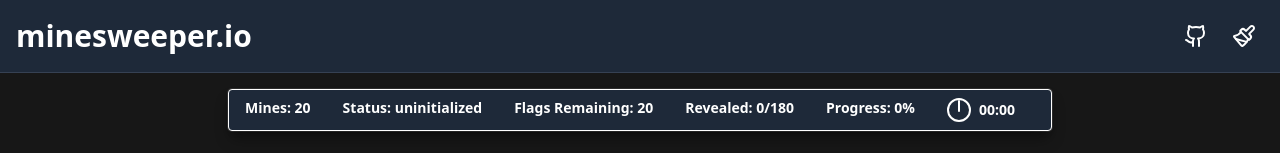
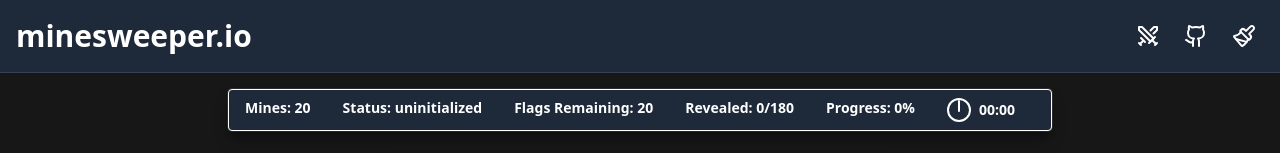
Before and after one commit to ruasidev/minesweeper.io, a React (Vite) app: page / in a window 1280 px wide. Shown: the top 153 px of the page. Built offline with nearby package versions, Linux system fonts and the light colour scheme.

Commit message:
More UI tweaks

```diff
--- a/src/App.tsx
+++ b/src/App.tsx
@@ -1,11 +1,14 @@
 import { useState } from "react"
+import { useTheme } from "./context/ThemeContext"
+import { GameAnimationProvider } from "./context/GameAnimationContext"
+import { MinesweeperGameProvider } from "./context/MinesweeperGameContext"
+
 import Game from "./components/minesweeper/Game"
 import SidebarMenu from "./components/menu/SidebarMenu"
 import NavigationBar from "./components/app/NavigationBar"
-import { X, Paintbrush, GithubIcon } from "lucide-react"
-import { useTheme } from "./context/ThemeContext"
-import { GameAnimationProvider } from "./context/GameAnimationContext"
-import { MinesweeperGameProvider } from "./context/MinesweeperGameContext"
+import CustomizeMenuButton from "./components/menu/CustomizeMenuButton"
+import GithubButton from "./components/menu/GithubButton"
+import MultiplayerButton from "./components/menu/MultiplayerButton"
 
 function App() {
   const [isMenuOpen, setIsMenuOpen] = useState(false)
@@ -14,28 +17,14 @@
   return (
     <div className="h-screen w-screen flex flex-col overflow-x-hidden select-none">
       <NavigationBar>
-        <a
-          href="https://youtu.be/dQw4w9WgXcQ?si=din5tDjdkP4h6Ygl"
-          target="_blank"
-          rel="noopener noreferrer"
-          className={`
-            p-2 rounded transition-colors pressable
-            ${theme.textHead} ${theme.itemHoverBg}
-            hover:opacity-80 active:opacity-60
-          `}
-        >
-          <GithubIcon className="w-6 h-6" />
-        </a>
-        <button
-          onClick={() => setIsMenuOpen(v => !v)}
-          className={`p-2 rounded transition-colors pressable ${theme.textHead} ${theme.itemHoverBg}`}
-        >
-          {isMenuOpen ? <X className="w-6 h-6" /> : <Paintbrush className="w-6 h-6" />}
-        </button>
+        <MultiplayerButton />
+        <GithubButton />
+        <CustomizeMenuButton isMenuOpen={isMenuOpen} setIsMenuOpen={setIsMenuOpen} />
       </NavigationBar>
 
       <main className={`relative flex flex-1 min-h-0 ${theme.background} ${theme.font ?? ""}`}
         // Used for adjusting spacing when sidebar menu is open
+        // this is so jank but it took so long to make work so i'm not touching it
         style={
           {
             ["--sidebar-w" as any]: "20rem",
--- /dev/null
+++ b/src/components/menu/CustomizeMenuButton.tsx
@@ -0,0 +1,18 @@
+import type { Dispatch, SetStateAction } from "react";
+import { useTheme } from "../../context/ThemeContext";
+import { X, Paintbrush } from "lucide-react";
+
+export default function CustomizeMenuButton({ isMenuOpen, setIsMenuOpen }:
+        { isMenuOpen: boolean, setIsMenuOpen: Dispatch<SetStateAction<boolean>>; }) {
+    const { theme } = useTheme()
+
+    return (
+        <button
+            onClick={() => setIsMenuOpen(v => !v)}
+            className={`p-2 rounded transition-colors hover:opacity-80 pressable ${theme.textHead} ${theme.itemHoverBg}`}
+            title="Customize themes and animations"
+        >
+            {isMenuOpen ? <X className="w-6 h-6" /> : <Paintbrush className="w-6 h-6" />}
+        </button>
+    )
+}
--- /dev/null
+++ b/src/components/menu/GithubButton.tsx
@@ -0,0 +1,17 @@
+import { GithubIcon } from "lucide-react"
+import { useTheme } from "../../context/ThemeContext"
+
+export default function GithubButton() {
+    const { theme } = useTheme()
+    return (
+        <a
+            href="https://youtu.be/dQw4w9WgXcQ?si=din5tDjdkP4h6Ygl"
+            target="_blank"
+            rel="noopener noreferrer"
+            className={`p-2 rounded transition-colors pressable hover:opacity-80 ${theme.textHead} ${theme.itemHoverBg}`}
+            title="Check me out on Github!"
+        >
+            <GithubIcon className="w-6 h-6" />
+        </a>
+    )
+}
--- /dev/null
+++ b/src/components/menu/MultiplayerButton.tsx
@@ -0,0 +1,15 @@
+import { SwordsIcon } from "lucide-react";
+import { useTheme } from "../../context/ThemeContext";
+
+
+export default function MultiplayerButton() {
+    const { theme } = useTheme()
+    return (
+        <button
+            className={`p-2 rounded transition-colors pressable hover:opacity-80 ${theme.textHead} ${theme.itemHoverBg}`}
+            title="Coming soon..."
+        >
+            <SwordsIcon />
+        </button>
+    )
+}
--- a/src/components/menu/SidebarMenu.tsx
+++ b/src/components/menu/SidebarMenu.tsx
@@ -32,7 +32,7 @@
             <button
               onClick={onClose}
               className={`
-                p-2 rounded transition-colors
+                p-2 rounded transition-colors cursor-pointer
                 ${theme.textHead} ${theme.itemHoverBg}
                 hover:opacity-80 active:opacity-60
               `}
--- a/src/styles/animations/appAnimations.css
+++ b/src/styles/animations/appAnimations.css
@@ -8,11 +8,11 @@
 
 @layer components {
   .pressable {
-    @apply transform transition-transform duration-150 hover:scale-102 active:scale-95;
+    @apply transform transition-transform duration-150 hover:scale-102 active:scale-95 cursor-pointer;
   }
 
   .pressable:active {
-    @apply transition-none;
+    @apply transition-none cursor-pointer;
   }
 }
 
```
